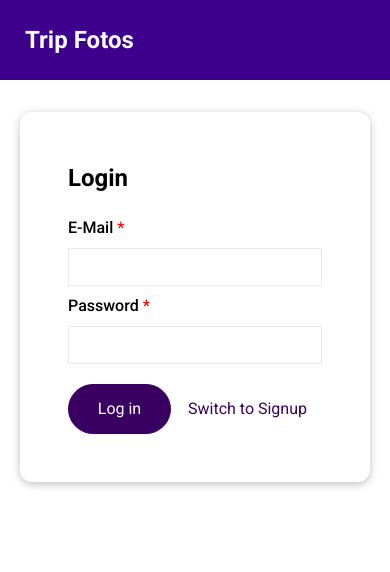
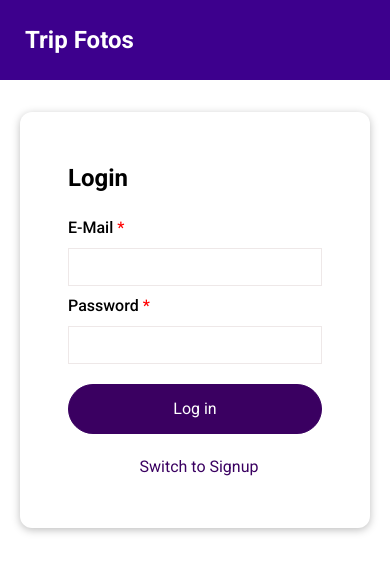
Before and after one commit to andres-codigo/trip-fotos-react, a React (Vite) app: page /authentication in a window 390 px wide. Shown: the top 572 px of the page. Built offline with nearby package versions, Linux system fonts and the light colour scheme; no server answers.

Commit message:
Update UserAuthForm.module.scss
@media query added for mobile/tablet for user auth form buttons

```diff
--- a/src/components/forms/UserAuthForm.module.scss
+++ b/src/components/forms/UserAuthForm.module.scss
@@ -53,3 +53,19 @@
 		}
 	}
 }
+
+@media only screen and (max-width: 1024px) {
+	.userAuthentication {
+		.formActions {
+			margin-top: 1.25rem;
+			.formSubmitButton {
+				width: 100%;
+			}
+			.toggleLink {
+				padding-top: 20px;
+				text-align: center;
+				width: 100%;
+			}
+		}
+	}
+}
```
